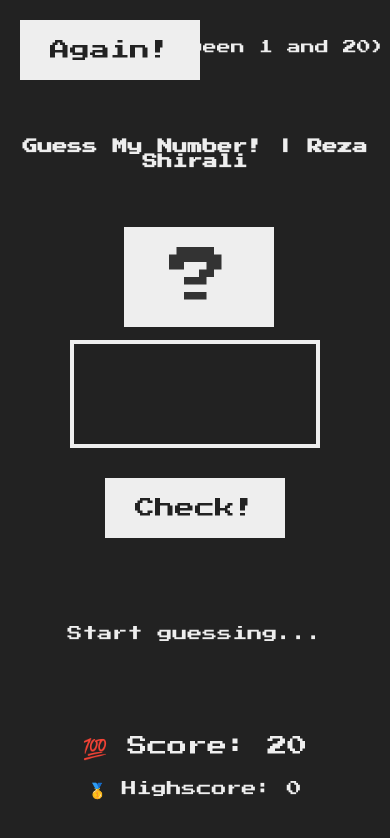
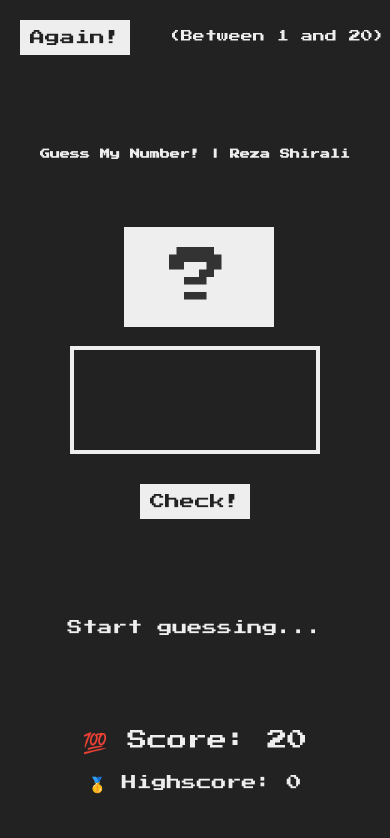
Before and after one commit to Reza-Shirali/Guess-My-Number, a plain HTML site: page index.html in a window 390 px wide. Drawn offline with Linux system fonts and the light colour scheme.

Commit message:
update project

```diff
--- a/assets/styles/style.css
+++ b/assets/styles/style.css
@@ -164,3 +164,24 @@ h1 {
     right: 0.5rem;
   }
 }
+@media screen and (max-width:465px) {
+  .header__title{
+    font-size: 1rem;
+  }
+  .btn{
+    padding: 1rem 2rem;
+  }
+  .between{
+    top: 3rem;
+  }
+}
+
+@media screen  and (max-width:440px){
+  .btn{
+    padding: 1rem 1rem;
+    font-size: 1.5rem;
+  }
+  .between{
+    font-size: 1.2rem;
+  }
+}
```
